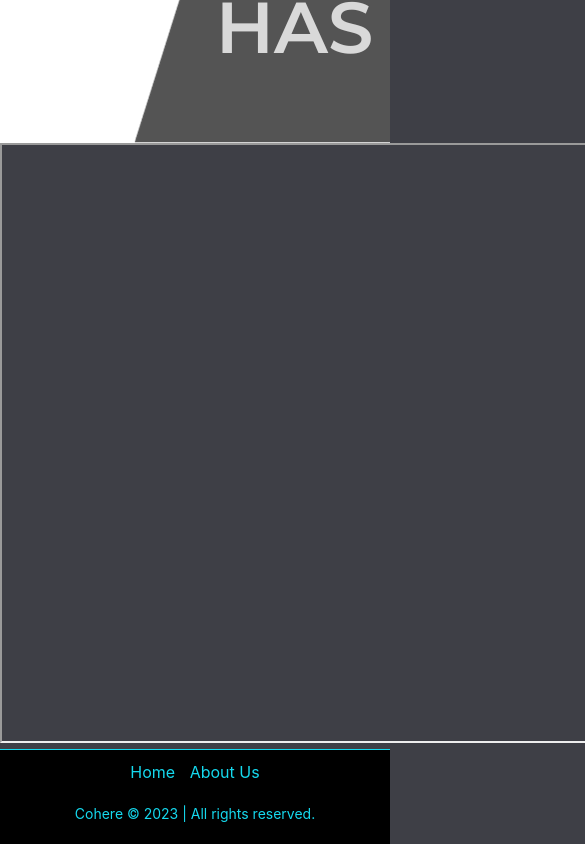
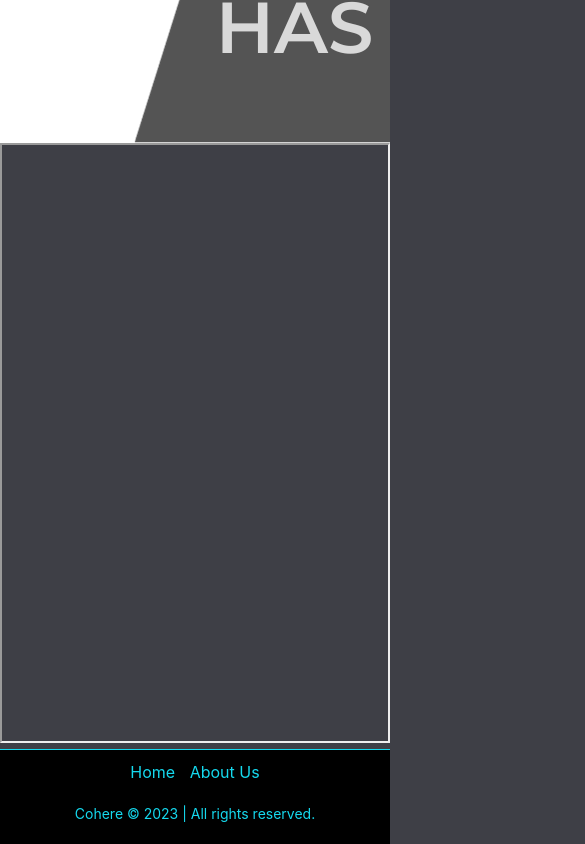
Before and after one commit to A1RT0N/Educational_music, a plain HTML site: page index.html in a window 390 px wide. Shown: the part 1038-1882 px from the top of the page, 585 px wide, since content can reach past the window. Drawn offline with nearby package versions, Linux system fonts and the light colour scheme.

Commit message:
responsivo

```diff
--- a/index.html
+++ b/index.html
@@ -75,7 +75,7 @@
     </div>
   </section>
 
-  <iframe id="myIframe" src="http://localhost:8501" width="1900" height="600"></iframe>
+  <iframe id="myIframe" src="http://localhost:8501" width="100%" height="600"></iframe>
 
 
 
```
